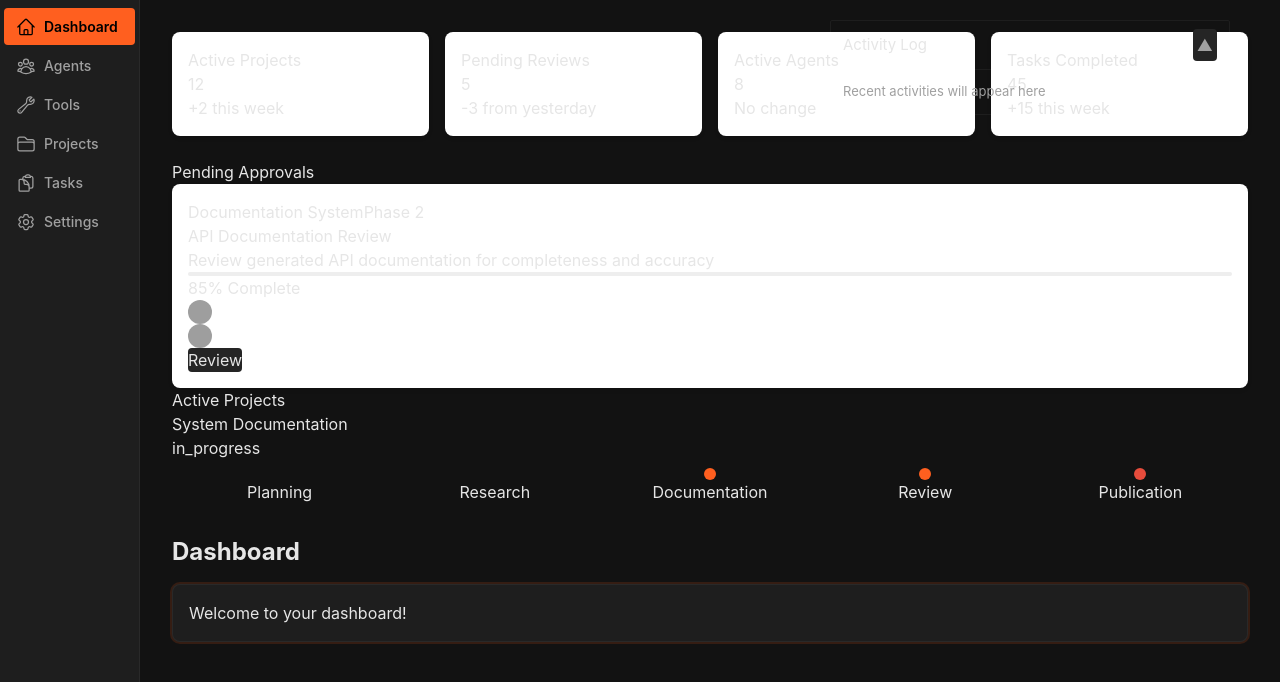
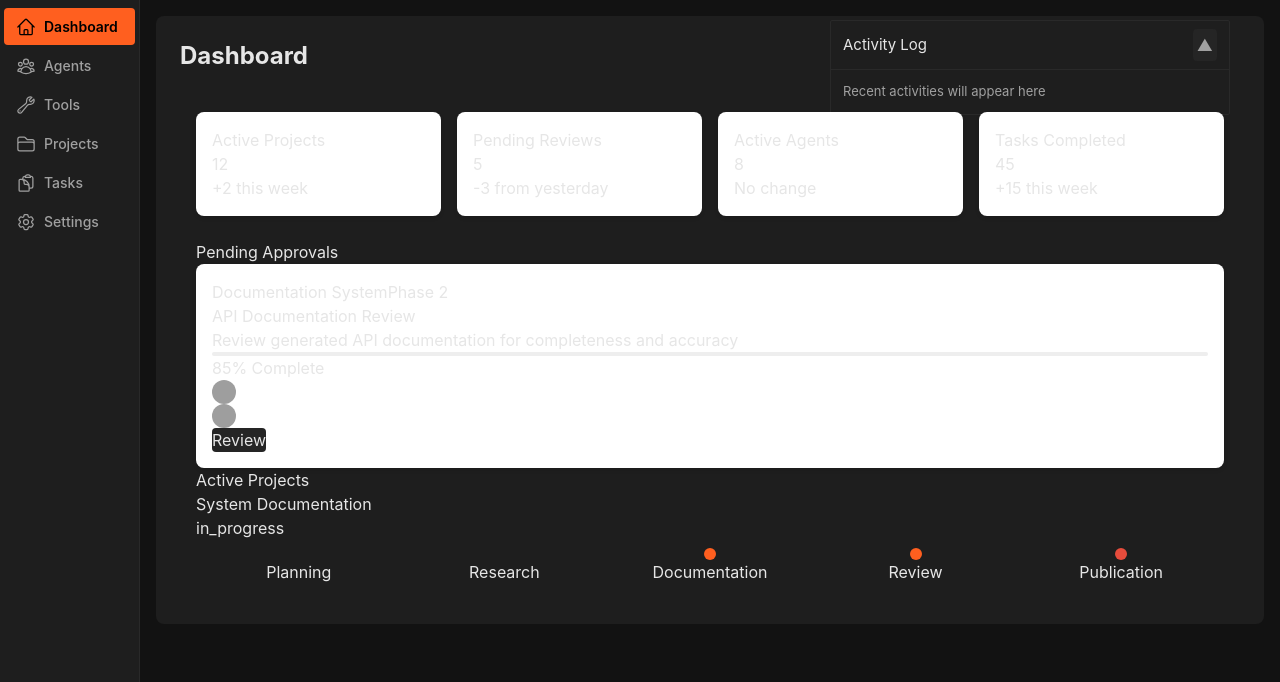
Before and after one commit to MaxParisotto/autowiki-base, a Vue app: page / in a window 1280 px wide. Shown: the top 682 px of the page. Built offline with nearby package versions, Linux system fonts and the light colour scheme; grey boxes are pictures that could not be loaded.

Commit message:
Enhance Tools page layout with Tailwind CSS styles and improve component structure

```diff
--- a/src/pages/Agents.vue
+++ b/src/pages/Agents.vue
@@ -1,4 +1,6 @@
 <template>
+  <div class="bg-elevation-1 p-6 rounded-lg">
+    <h1 class="text-2xl font-bold mb-6 text-text-primary">Agents</h1>
     <div class="agents-container">
       <h1>AI Agents Management</h1>
 
@@ -214,6 +216,7 @@
           <button class="save-button" @click="saveAgents">Save Changes</button>
         </div>
       </section>
+    </div>
   </div>
 </template>
 
--- a/src/pages/Dashboard.vue
+++ b/src/pages/Dashboard.vue
@@ -1,4 +1,6 @@
 <template>
+  <div class="bg-elevation-1 p-6 rounded-lg">
+    <h1 class="text-2xl font-bold mb-6 text-text-primary">Dashboard</h1>
     <div class="dashboard-container">
       <!-- Overview Stats -->
       <div class="stats-grid">
@@ -123,11 +125,6 @@
           </div>
         </div>
       </div>
-  </div>
-  <div class="p-4">
-    <h1 class="text-2xl font-bold mb-4">Dashboard</h1>
-    <div class="card-modern">
-      <p>Welcome to your dashboard!</p>
     </div>
   </div>
 </template>
--- a/src/pages/Tools.vue
+++ b/src/pages/Tools.vue
@@ -1,4 +1,6 @@
 <template>
+  <div class="bg-elevation-1 p-6 rounded-lg">
+    <h1 class="text-2xl font-bold mb-6 text-text-primary">Tools</h1>
     <div class="tools-container">
       <h1>AI Tools Management</h1>
       <div class="tools-grid">
@@ -110,6 +112,7 @@
         <button class="save-button" @click="saveTools">Save Changes</button>
       </div>
     </div>
+  </div>
 </template>
 
 <script>
```
Also changed, not shown: src/components/layout/PageLayout.vue (added). Lines whose indentation alone changed are shown as unchanged.
